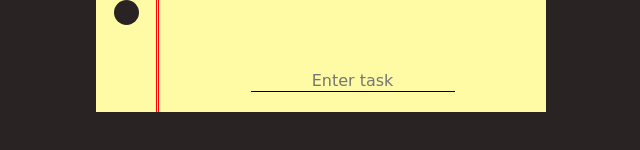
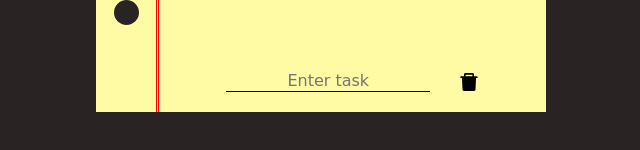
Before and after one commit to Blindeen/todo-app, a React (Create React App) app: page / in a window 1280 px wide. Shown: the part 538-688 px from the top of the page, without its empty margins (319-959 px from the left). Built offline with nearby package versions, Linux system fonts and the light colour scheme.

Commit message:
add clean-up button

```diff
--- a/package.json
+++ b/package.json
@@ -3,6 +3,7 @@
   "version": "0.1.0",
   "private": true,
   "dependencies": {
+    "@ant-design/icons": "^5.1.4",
     "@testing-library/jest-dom": "^5.16.5",
     "@testing-library/react": "^13.4.0",
     "@testing-library/user-event": "^13.5.0",
--- a/src/Containers/TODO container/index.tsx
+++ b/src/Containers/TODO container/index.tsx
@@ -7,7 +7,7 @@ import {
   RightAreaDiv,
   Circle,
   HeaderArea,
-  StyledInput, TaskListArea, Task
+  StyledInput, TaskListArea, Task, InputDiv, StyledDeleteIcon
 } from "./styles";
 import {TaskInterface, setLocalStorage, getLocalStorage, isStringValid, compareTasks} from "../../utils";
 
@@ -80,13 +80,19 @@ const TODOContainer = () => {
           <TaskListArea>
             {taskSet}
           </TaskListArea>
+          <InputDiv>
             <form onSubmit={onFormSubmit}>
               <StyledInput
                 title="task-input"
                 type="text"
                 placeholder="Enter task"
-              onKeyDown={(e: React.KeyboardEvent<HTMLInputElement>) => setInputValue(e.currentTarget.value)}/>
+                onKeyDown={(e: React.KeyboardEvent<HTMLInputElement>) => setInputValue(e.currentTarget.value)}
+              />
             </form>
+            <StyledDeleteIcon
+                onClick={() => window.confirm("Are you sure you want to clear this list?") && setTaskList([])}
+            />
+          </InputDiv>
         </RightAreaDiv>
       </NotebookArea>
     </BackgroundContainer>
--- a/src/Containers/TODO container/styles.ts
+++ b/src/Containers/TODO container/styles.ts
@@ -1,4 +1,5 @@
 import styled from "styled-components";
+import {DeleteFilled} from "@ant-design/icons";
 
 import palette from "../../palette";
 
@@ -71,6 +72,15 @@ export const HeaderArea = styled("textarea")`
   font-family: Comic Sans MS, Comic Sans, cursive;
 `;
 
+export const InputDiv = styled("div")`
+  width: 80%;
+  display: flex;
+  justify-content: space-evenly;
+  align-items: end;
+
+  margin-bottom: 20px;
+`;
+
 export const StyledInput = styled("input")`
   resize: none;
   height: fit-content;
@@ -79,7 +89,6 @@ export const StyledInput = styled("input")`
   border: none;
   border-bottom: solid 1px;
   outline: none;
-  margin-bottom: 20px;
 
   text-align: center;
   font-size: 16px;
@@ -115,3 +124,13 @@ export const Task = styled("div")<TaskProps>`
   overflow-wrap: anywhere;
   text-decoration: ${(props) => props.decoration};
 `;
+
+export const StyledDeleteIcon = styled(DeleteFilled)`
+  font-size: 20px;
+
+  transition: 0.3s;
+  &:hover {
+    color: ${palette.red};
+    font-size: 30px;
+  }
+`;
```
Also changed, not shown: 1 other file (tests, documents, lock files or other folders). Lines whose indentation alone changed are shown as unchanged.
